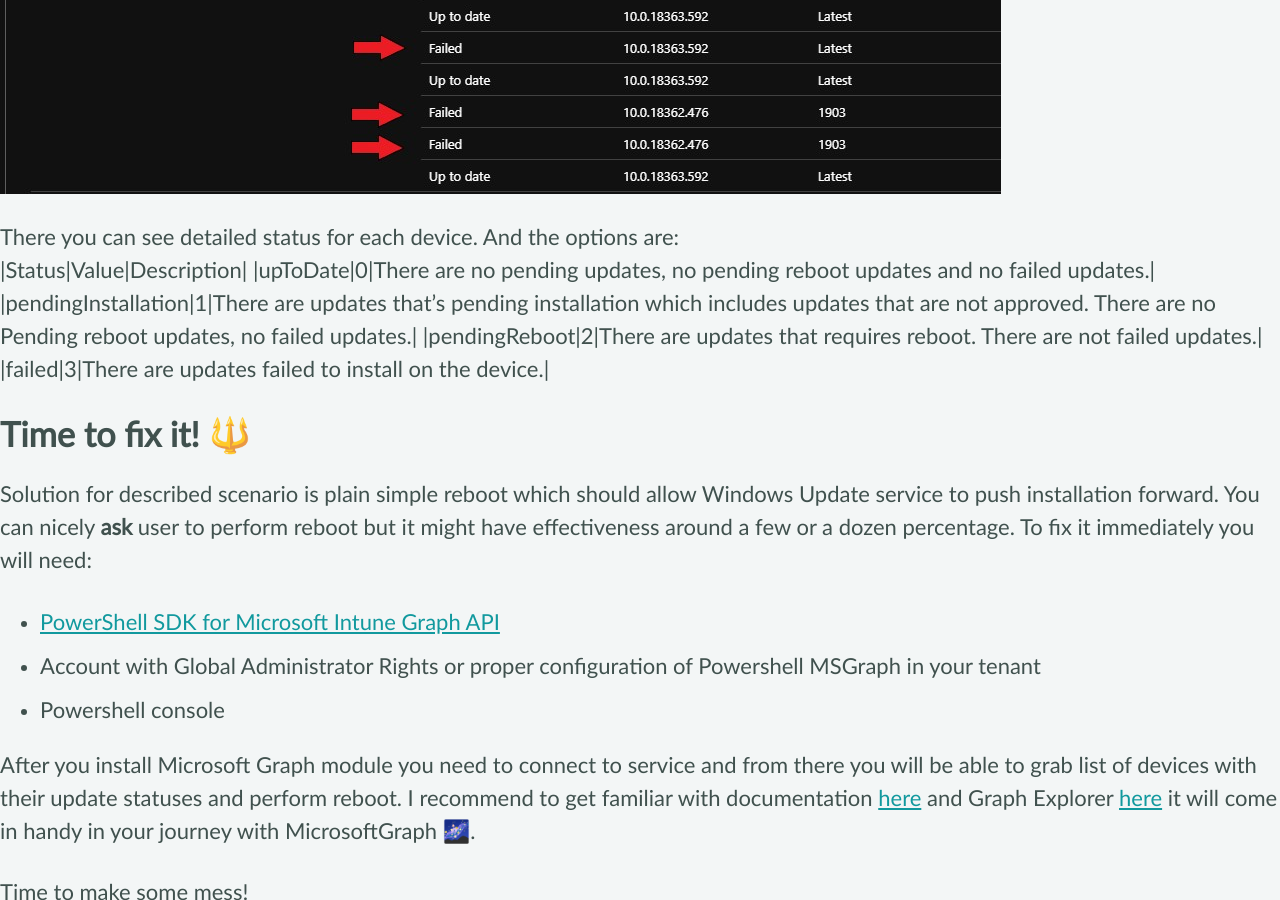
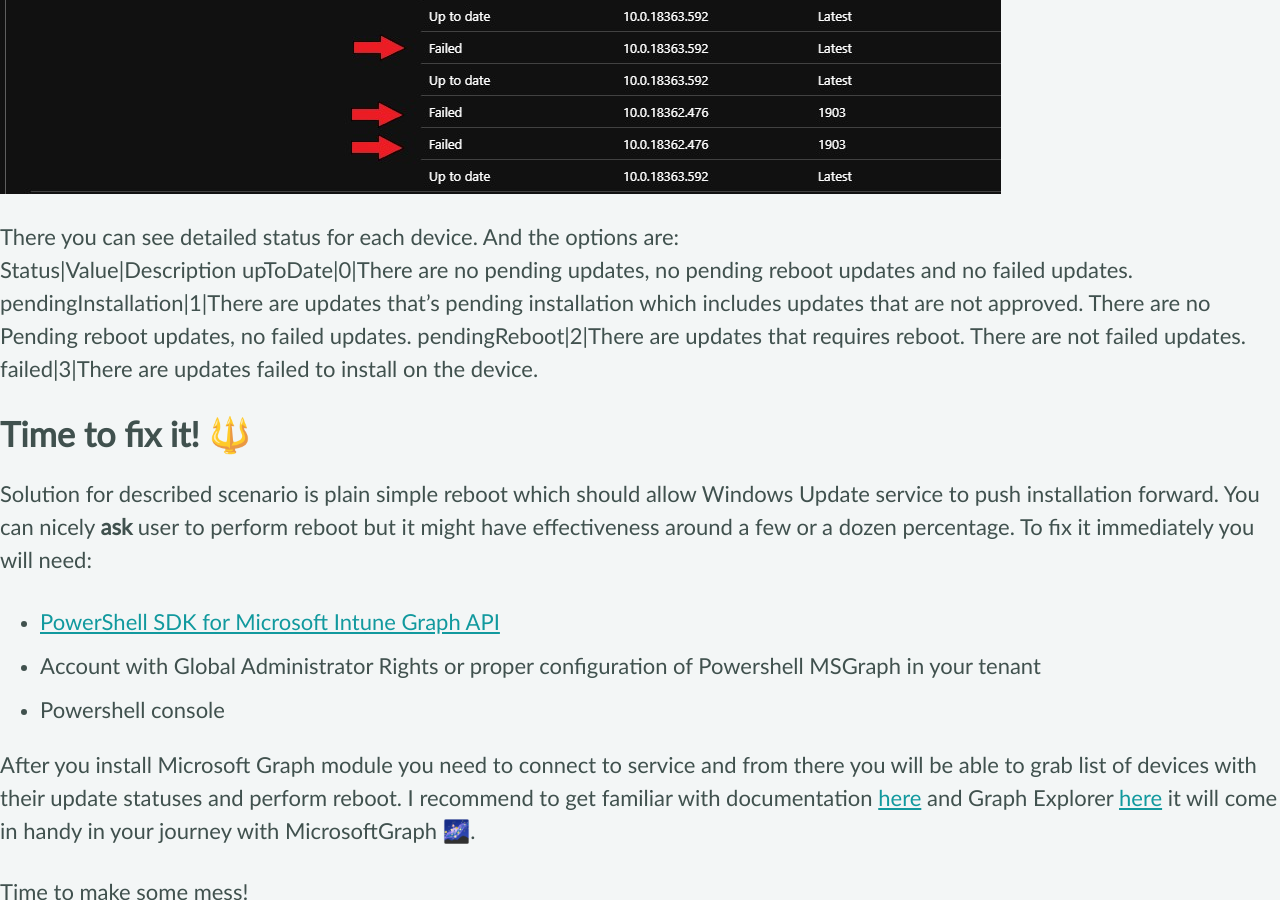
Before and after one commit to UniverseCitiz3n/UniverseCitiz3n.github.io, a Jekyll site: the page built from _posts/2020-01-31-Intune-BulkActions.md, in a window 1280 px wide and 900 px high, scrolled down 2215 px. Built offline with Jekyll 4.4.1, drawn with Linux system fonts in a browser that asks for light colours; cached includes are drawn as plain includes; nearby versions of some CDN libraries; our own code applies the rules of GitHub Pages for plain Markdown files; comment, search, counter and statistics services are not loaded.

Commit message:
table fix

```diff
--- a/_posts/2020-01-31-Intune-BulkActions.md
+++ b/_posts/2020-01-31-Intune-BulkActions.md
@@ -36,11 +36,11 @@
 ![image3]({{ site.url }}{{ site.baseurl }}/assets/images/posts/2020-01-31_3.jpg)
 
 There you can see detailed status for each device. And the options are:<br>
-|Status|Value|Description|
-|upToDate|0|There are no pending updates, no pending reboot updates and no failed updates.|
-|pendingInstallation|1|There are updates that’s pending installation which includes updates that are not approved. There are no Pending reboot updates, no failed updates.|
-|pendingReboot|2|There are updates that requires reboot. There are not failed updates.|
-|failed|3|There are updates failed to install on the device.|
+Status|Value|Description
+upToDate|0|There are no pending updates, no pending reboot updates and no failed updates.
+pendingInstallation|1|There are updates that’s pending installation which includes updates that are not approved. There are no Pending reboot updates, no failed updates.
+pendingReboot|2|There are updates that requires reboot. There are not failed updates.
+failed|3|There are updates failed to install on the device.
 
 # Time to fix it! 🔱
 
```
